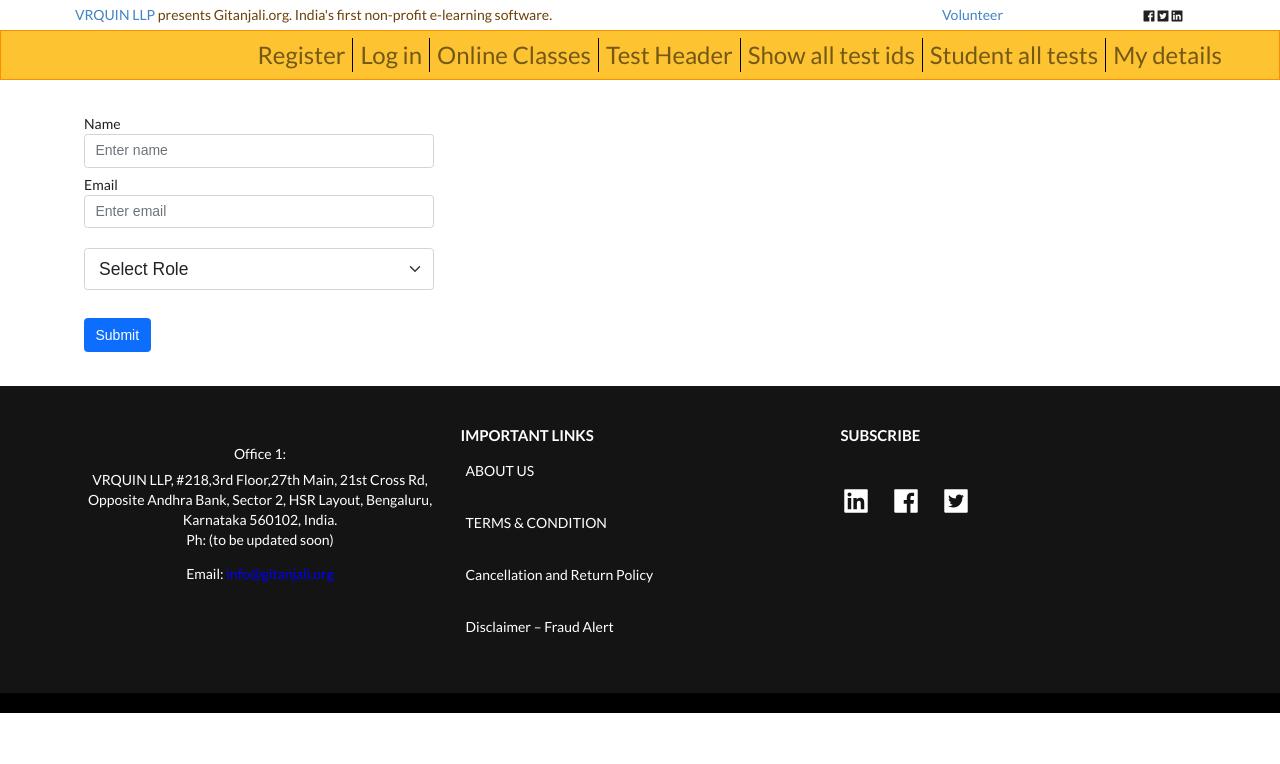
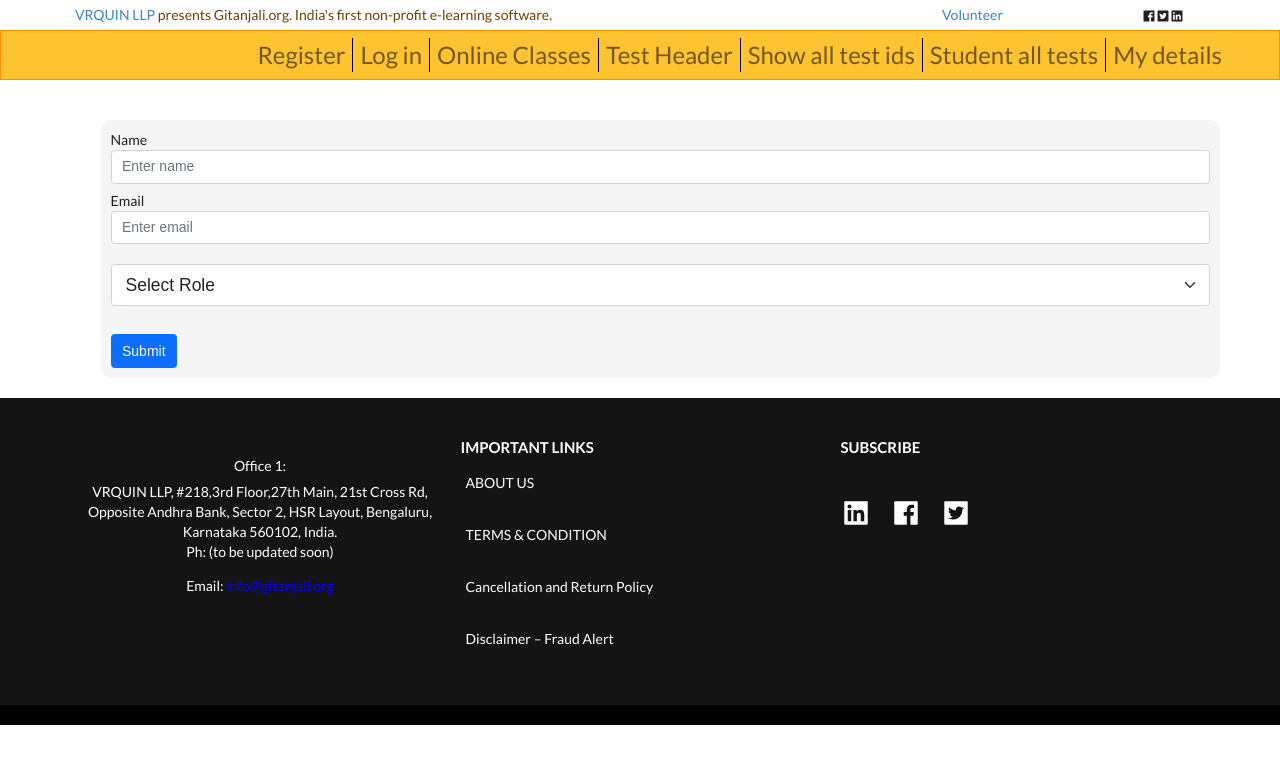
Before and after one commit to srijondasgit/examfrontend, a React (Create React App) app in the folder exammodule/: page / in a window 1280 px wide. Shown: the top 764 px of the page. Built offline with nearby package versions, Linux system fonts and the light colour scheme.

Commit message:
Update Form.js

```diff
--- a/exammodule/src/components/Form.js
+++ b/exammodule/src/components/Form.js
@@ -1,6 +1,7 @@
 import React, { useState } from "react";
 import axios from "axios";
 // import { Link } from "react-router-dom";
+import {Spinner} from "react-bootstrap";
 
 function Form() {
   const [name, setName] = useState("");
@@ -42,11 +43,12 @@ function Form() {
 
   const selected = document.querySelector("#dropdown");
 
+
   return (
-    <div className="container p-3">
+    <div className="container">
       <h5 className="d-inline-block mb-3"> </h5>
-      <div style={{ maxWidth: 350 }}>
-        <div className="form-group">
+      <div style={{ padding: 10, margin: 20, background: "rgb(245 245 245)", width: '100%', borderRadius: 10, border: 1, borderColor: '#ccc'}}>
+       <div className="form-group">
           <label htmlFor="name">Name</label>
           <input
             type="text"
@@ -98,7 +100,7 @@ function Form() {
           onClick={handleSubmit}
           disabled={loading}
         >
-          {loading ? "Loading..." : "Submit"}
+          {loading ? <Spinner animation="border" variant="info" /> : "Submit"}
         </button>
         {data && (
           <div className="mt-3">
```
